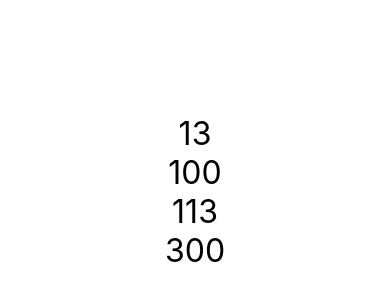
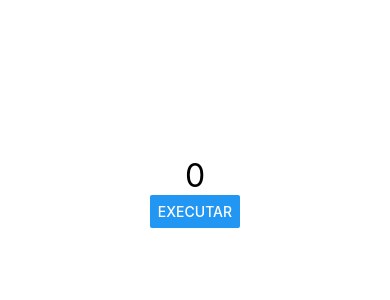
Before and after one commit to jvictordev7/Curso-React-Native, a React Native app in the folder exercicios/: screen / in a window 390 px wide. Shown: the part 230-530 px from the top of the page. Built offline with nearby package versions, Linux system fonts and the light colour scheme.

Commit message:
Criei comunicação indireta

```diff
--- /dev/null
+++ b/exercicios/src/components/indireta/Filho.js
@@ -0,0 +1,20 @@
+import React from 'react'
+import { Button } from 'react-native'
+
+export default props => {
+
+    function gerarNumero(min, max) {
+        const fator = max - min + 1
+        return parseInt(Math.random() * fator) + min
+    }
+
+    return (
+        <Button
+            title="Executar"
+            onPress={function () {
+                const n = gerarNumero(props.min, props.max)
+                props.funcao(n, 'O valor é: ')
+            }}
+        />
+    )
+}
--- /dev/null
+++ b/exercicios/src/components/indireta/pai.js
@@ -0,0 +1,27 @@
+import React, {useState} from 'react'
+import Filho from './Filho'
+import { Text } from 'react-native'
+import Estilo from '../estilo'
+
+export default props => {
+    const [texto, setTexto] = useState('')
+    const [num, setNum] = useState(0)
+
+    function exibirValor(numero, texto) {
+        setNum(numero)
+        setTexto(texto)
+    }
+
+    return (
+        <>
+        <Text style={Estilo.txtG}>
+            {texto}{num}
+            </Text>
+        <Filho
+            min={1}
+            max={60}
+            funcao={exibirValor}
+        />
+        </>
+    )
+}
```
Also changed, not shown: exercicios/src/App.js (+4 -3 lines).
